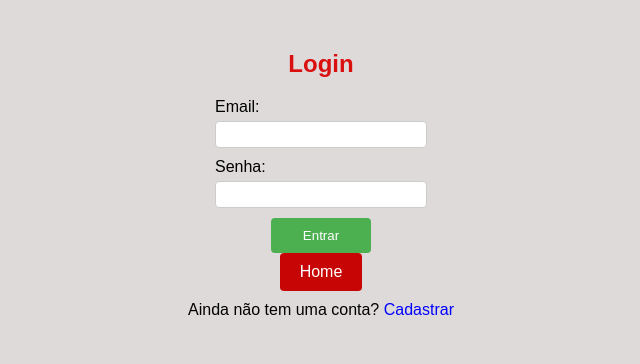
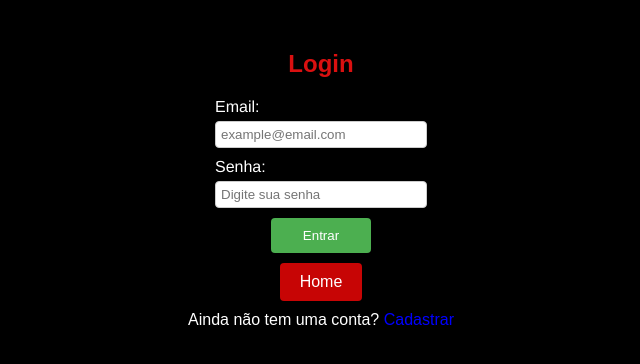
Before and after one commit to moaaskt/APIGameStoreFront, a React (Vite) app: page /login in a window 1280 px wide. Shown: the top 364 px of the page, without its empty margins (319-959 px from the left). Built offline with nearby package versions, Linux system fonts and the light colour scheme; no server answers.

Commit message:
projeto atualizado

```diff
--- a/src/component/CadastrarUser.css
+++ b/src/component/CadastrarUser.css
@@ -3,6 +3,9 @@
     flex-direction: column;
     align-items: center;
     margin-top: 50px;
+    background-color: black;
+    color: #ccc;
+    font-family: 'Franklin Gothic Medium', 'Arial Narrow', Arial, sans-serif;
   }
 
   h2 {
--- a/src/component/CadastrarUser.jsx
+++ b/src/component/CadastrarUser.jsx
@@ -51,11 +51,11 @@ const CadastrarUser = () => {
       <form onSubmit={handleCadastro}>
         <div>
           <label>Nome:</label>
-          <input type="text" value={nome} onChange={(event) => setNome(event.target.value)} />
+          <input placeholder='Digite seu nome completo' type="text" value={nome} onChange={(event) => setNome(event.target.value)} />
         </div>
         <div>
           <label>CPF:</label>
-          <input type="text" value={cpf} onChange={(event) => setCpf(event.target.value)} />
+          <input  type="text" value={cpf} onChange={(event) => setCpf(event.target.value)} />
         </div>
         <div>
           <label>Email:</label>
@@ -63,7 +63,7 @@ const CadastrarUser = () => {
         </div>
         <div>
           <label>Senha:</label>
-          <input type="password" value={senha} onChange={(event) => setSenha(event.target.value)} />
+          <input placeholder='Senha de até 6 digitos*' type="password" value={senha} onChange={(event) => setSenha(event.target.value)} />
         </div>
         <button type="submit">Cadastrar</button> <br/> <Link to="/Home">
             <button className="cadas-button">Home</button>
--- /dev/null
+++ b/src/component/Carrinho.css
@@ -0,0 +1,75 @@
+.carrinho-de-compra {
+    max-width: 800px;
+    margin: 0 auto;
+    padding: 20px;
+    background-color: #000;
+    color: #fff;
+  }
+
+  h2 {
+    text-align: center;
+    margin-bottom: 20px;
+  }
+
+  .carrinho-item {
+    display: flex;
+    align-items: center;
+    margin-bottom: 20px;
+  }
+
+  .carrinho-item img {
+    width: 100px;
+    height: 100px;
+    object-fit: cover;
+    margin-right: 10px;
+  }
+
+  .carrinho-item-info {
+    flex-grow: 1;
+  }
+
+  .carrinho-item-info h3 {
+    margin: 0;
+  }
+
+  .carrinho-item-info p {
+    margin: 5px 0;
+  }
+
+  .carrinho-item-remover {
+    margin-left: 10px;
+  }
+
+  .button-remover {
+    padding: 5px 10px;
+    background-color: #ff0000;
+    color: #fff;
+    border: none;
+    cursor: pointer;
+    font-weight: bold;
+  }
+
+  .button-remover:hover {
+    background-color: #cc0000;
+  }
+
+  .valor-total {
+    margin-top: 20px;
+    text-align: right;
+    font-weight: bold;
+  }
+
+  .link-voltar {
+    display: block;
+    text-align: center;
+    margin-top: 20px;
+  }
+
+  .link-voltar a {
+    color: #fff;
+    text-decoration: none;
+  }
+
+  .link-voltar a:hover {
+    text-decoration: underline;
+  }
--- a/src/component/Carrinho.jsx
+++ b/src/component/Carrinho.jsx
@@ -1,4 +1,6 @@
 import React from 'react';
+import { Link, useNavigate } from 'react-router-dom';
+import './Carrinho.css';
 
 const Carrinho = ({ cartItems, cartTotal, removerDoCarrinho }) => {
   const calcularTotal = () => {
@@ -10,24 +12,33 @@ const Carrinho = ({ cartItems, cartTotal, removerDoCarrinho }) => {
   };
 
   const handleGoToHome = () => {
-    navigate('/home'); // Use a função navigate para navegar para a página inicial
+    const navigate = useNavigate();
+    navigate('/home');
+  };
+
+  const handleRemoverUnidade = (gameId) => {
+    const item = cartItems.find((item) => item.jogo.game_id === gameId);
+    if (item && item.quantidade > 1) {
+      // Se a quantidade for maior que 1, diminua a quantidade em 1 unidade
+      removerDoCarrinho(gameId, 1);
+    }
   };
 
   return (
     <div className='carrinho-de-compra'>
-
       <h2>Carrinho de Compras</h2>
-
       {cartItems.length > 0 ? (
         <div>
           {cartItems.map((item) => (
             <div key={item.jogo.game_id}>
               <img src={item.jogo.url_jogo} alt={item.jogo.nome} />
-              <h3>{item.jogo.nome}</h3>
-              <p>Plataforma: {item.jogo.plataforma}</p>
-              <p>Preço: R${item.jogo.preco}</p>
-              <p>Quantidade: {item.quantidade}</p>
-              <button onClick={() => removerDoCarrinho(item.jogo.game_id)}>Remover</button>
+              <div>
+                <h3>{item.jogo.nome}</h3>
+                <p>Plataforma: {item.jogo.plataforma}</p>
+                <p>Preço: R${item.jogo.preco}</p>
+                <p>Quantidade: {item.quantidade}</p>
+                <button onClick={() => handleRemoverUnidade(item.jogo.game_id)}>Remover 1 unidade</button>
+              </div>
               <hr />
             </div>
           ))}
@@ -35,10 +46,11 @@ const Carrinho = ({ cartItems, cartTotal, removerDoCarrinho }) => {
         </div>
       ) : (
         <p>O carrinho está vazio.</p>
-
       )}
+      <Link to="/home">
+        <button className="cadas-button">Voltar</button>
+      </Link>
     </div>
-
   );
 };
 
--- a/src/component/Login.css
+++ b/src/component/Login.css
@@ -2,12 +2,24 @@
     padding: 0;
     margin: 0;
   }
+  .mail{
+    color: #fff;
+    font-family: 'Franklin Gothic Medium', 'Arial Narrow', Arial, sans-serif;
+  }
 
+  .passWord{
+    color: #fff;
+    font-family: 'Franklin Gothic Medium', 'Arial Narrow', Arial, sans-serif;
+  }
+  .crieConta{
+    color: #fff;
+  }
   .login {
     display: flex;
     flex-direction: column;
     align-items: center;
     margin-top: 50px;
+    background-color: black;
   }
 
   h2 {
@@ -67,5 +79,5 @@
   }
 
   body {
-    background-color: rgb(223, 218, 218);
+    background-color:black;
   }
--- a/src/component/Login.jsx
+++ b/src/component/Login.jsx
@@ -9,6 +9,7 @@ const Login = () => {
 
   const handleLogin = (event) => {
     event.preventDefault();
+
     alert('login efetuado com sucesso')
     window.location.href = '/dashboard';
   };
@@ -18,18 +19,18 @@ const Login = () => {
       <h2>Login</h2>
       <form onSubmit={handleLogin}>
         <div>
-          <label>Email:</label>
-          <input type="email" value={email} onChange={(event) => setEmail(event.target.value)} />
+          <label className='mail'>Email:</label>
+          <input placeholder='example@email.com' type="email" value={email} onChange={(event) => setEmail(event.target.value)} />
         </div>
         <div>
-          <label>Senha:</label>
-          <input type="password" value={password} onChange={(event) => setPassword(event.target.value)} />
+          <label className='passWord'>Senha:</label>
+          <input type="password" placeholder='Digite sua senha' value={password} onChange={(event) => setPassword(event.target.value)} />
         </div>
-        <button type="submit">Entrar</button> <Link to="/Home">
+        <button type="submit">Entrar</button> <p><Link to="/Home">
             <button className="cadas-button">Home</button>
-          </Link>
+          </Link></p>
       </form>
-      <p>Ainda não tem uma conta? <Link to="/CadastrarUser">Cadastrar</Link></p>
+      <p className='crieConta'>Ainda não tem uma conta? <Link to="/CadastrarUser">Cadastrar</Link></p>
     </div>
   );
 };
```
